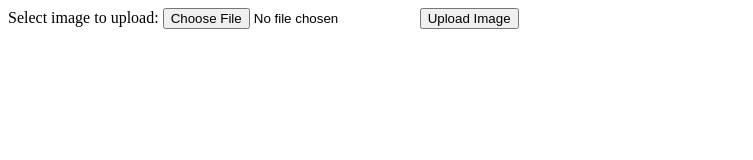
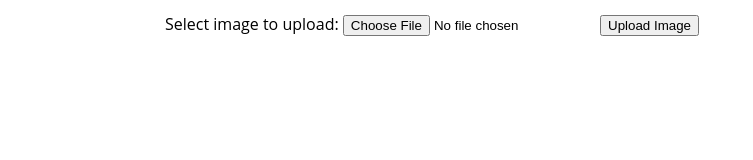
Before and after one commit to mosquito-boys/mosquito-monitoring, a plain HTML site: page static/index.html in a window 1280 px wide. Shown: the whole page, without its empty margins (0-753 px from the left). Drawn offline with Linux system fonts and the light colour scheme.

Commit message:
init css stylesheet

```diff
--- a/static/index.html
+++ b/static/index.html
@@ -3,6 +3,7 @@
 <head>
     <meta charset="UTF-8">
     <title>Mosquito Monitor</title>
+    <link rel="stylesheet" href="style.css">
 </head>
 <body>
 
--- /dev/null
+++ b/static/style.css
@@ -0,0 +1,17 @@
+body
+{
+	width: 950px;
+	margin-top: 1%;
+	margin-left: auto;
+	margin-right: auto;
+	font-family: "Open Sans", "Calibri", "Arial", sans-serif;
+	/*background-image: url("../Ressources/fond6.jpg");
+	background-repeat: no-repeat;
+	background-position: center;
+	background-position: top;
+	background-color: white;
+	background-attachment: fixed;
+	background-size: cover;
+	color: #365F91;*/
+	height: 100%;
+}
```
